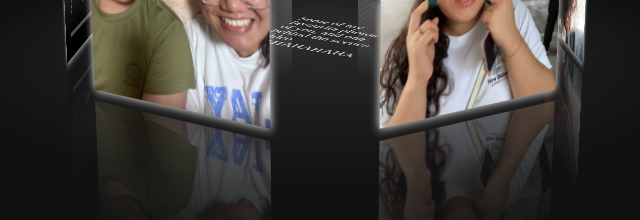
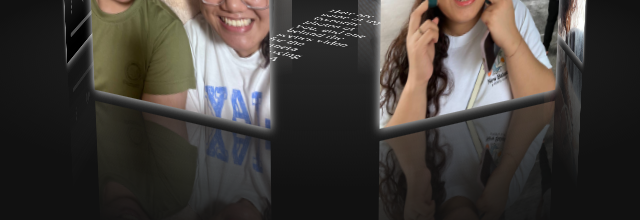
Before and after one commit to ErSongHeng/pictures, a plain HTML site: page index.html in a window 1280 px wide. Shown: the part 475-695 px from the top of the page, 315-955 px from the left. Drawn offline with nearby package versions, Linux system fonts and the light colour scheme; grey boxes are pictures that could not be loaded.

Commit message:
updated index.html

```diff
--- a/index.html
+++ b/index.html
@@ -20,7 +20,7 @@
             </video>
 
             <!-- Text at center of ground -->
-            <p>Some of my favourite photos of you, and one behind the scenes video HAHAHAHAHA</p>
+            <p>Here are some of my favourite photos of you, and one behind the scenes video for the camera unboxing HAHA</p>
         </div>
         <div id="ground"></div>
     </div>
```
